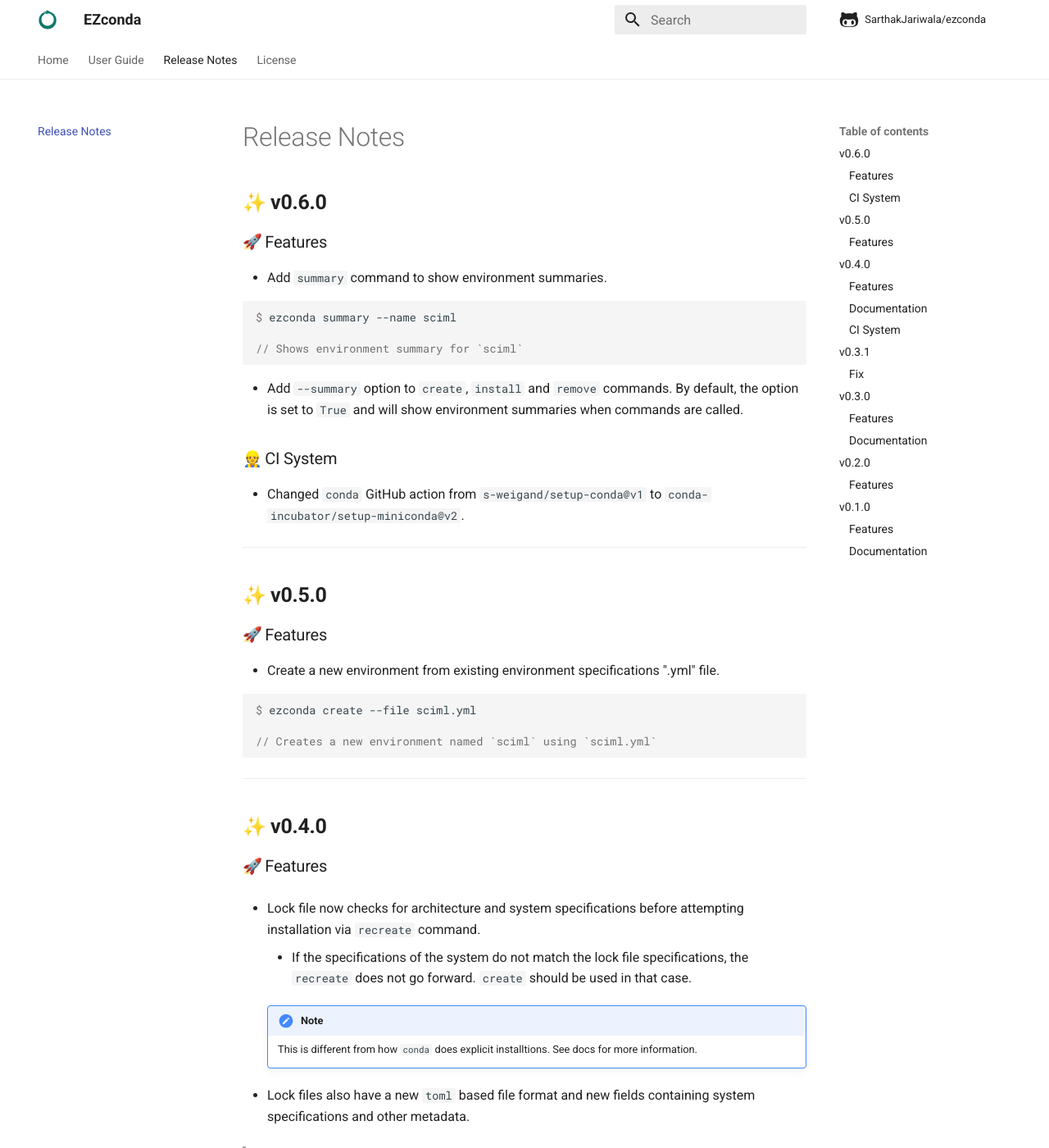
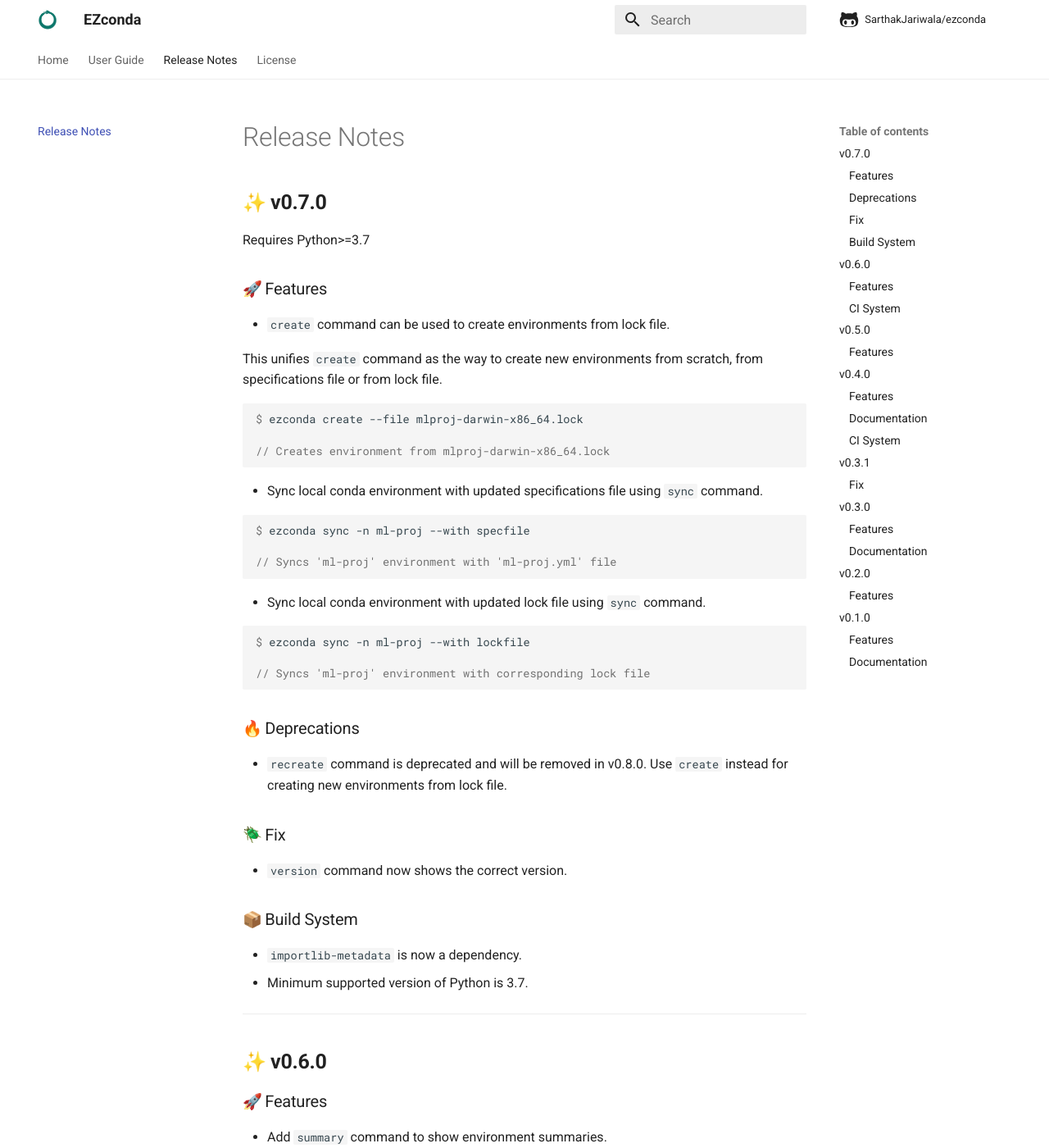
Before and after one commit to SarthakJariwala/ezconda, an MkDocs documentation site: the page built from docs/release_notes.md, in a window 1280 px wide and 1400 px high. Shown: the whole window at 82% size. Built offline with MkDocs 1.6.1 and Material for MkDocs 9.7.7, drawn with Linux system fonts in a browser that asks for light colours; emoji names are drawn with the system emoji font; comment, search, counter and statistics services are not loaded.

Commit message:
update version no and release notes

````diff
--- a/docs/release_notes.md
+++ b/docs/release_notes.md
@@ -1,5 +1,63 @@
 # Release Notes
 
+
+## :sparkles: **v0.7.0**
+
+Requires Python>=3.7
+
+### :rocket: Features
+
+- `create` command can be used to create environments from lock file.
+
+This unifies `create` command as the way to create new environments from scratch, from specifications file or from lock file.
+
+<div class="termy">
+
+```console
+$ ezconda create --file mlproj-darwin-x86_64.lock
+
+// Creates environment from mlproj-darwin-x86_64.lock
+```
+</div>
+
+- Sync local conda environment with updated specifications file using `sync` command.
+
+<div class="termy">
+
+```console
+$ ezconda sync -n ml-proj --with specfile
+
+// Syncs 'ml-proj' environment with 'ml-proj.yml' file
+```
+
+</div>
+
+- Sync local conda environment with updated lock file using `sync` command.
+
+<div class="termy">
+
+```console
+$ ezconda sync -n ml-proj --with lockfile
+
+// Syncs 'ml-proj' environment with corresponding lock file
+```
+
+</div>
+
+### :fire: Deprecations
+
+- `recreate` command is deprecated and will be removed in v0.8.0. Use `create` instead for creating new environments from lock file.
+
+### :beetle: Fix
+
+- `version` command now shows the correct version.
+
+### :package: Build System
+
+- `importlib-metadata` is now a dependency.
+- Minimum supported version of Python is 3.7.
+
+---
 
 ## :sparkles: **v0.6.0**
 
--- a/pyproject.toml
+++ b/pyproject.toml
@@ -1,6 +1,6 @@
 [tool.poetry]
 name = "ezconda"
-version = "0.6.0"
+version = "0.7.0"
 description = "Create, Manage, Re-create conda environments & specifications with ease."
 authors = ["Sarthak Jariwala"]
 readme = "README.md"
````
